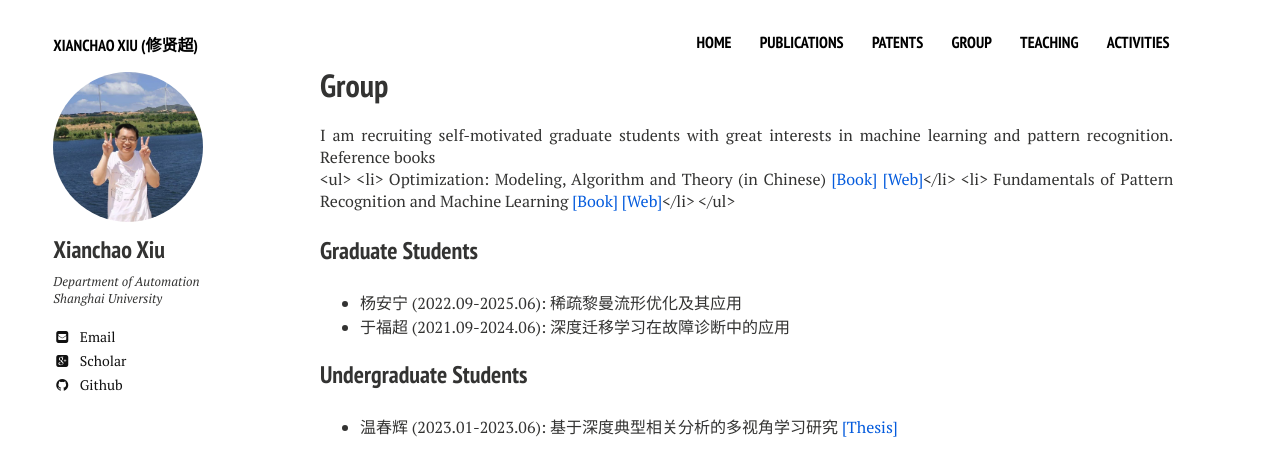
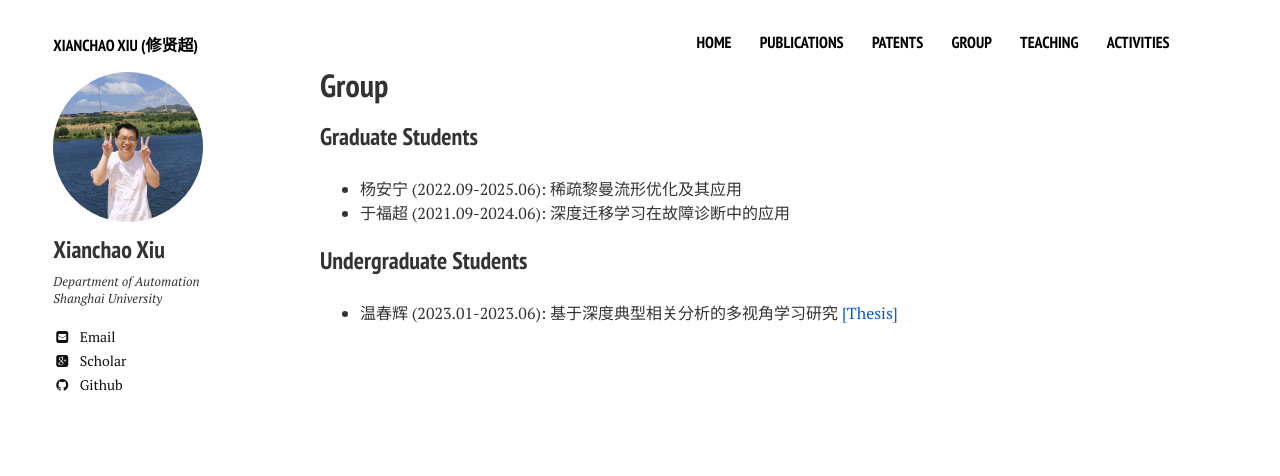
Before and after one commit to xianchaoxiu/xianchaoxiu.github.io, a Jekyll site: the page built from group/index.md, in a window 1280 px wide. Shown: the top 476 px of the page. Built offline with Jekyll 4.4.1, drawn with Linux system fonts in a browser that asks for light colours; nearby versions of some CDN libraries.

Commit message:
Update index.md

```diff
--- a/group/index.md
+++ b/group/index.md
@@ -7,11 +7,7 @@ comments: false
 share: false
 ---
 
- I am recruiting self-motivated graduate students with great interests in machine learning and pattern recognition. Reference books
-        <ul>
-        <li> Optimization: Modeling, Algorithm and Theory (in Chinese) <a href="../teaching/OPT.pdf" class="textlink" target="_blank">[Book]</a> <a href="http://faculty.bicmr.pku.edu.cn/~wenzw/optbook.html" class="textlink" target="_blank">[Web]</a></li>
-	<li> Fundamentals of Pattern Recognition and Machine Learning <a href="../teaching/PR.pdf" class="textlink" target="_blank">[Book] </a> <a href="https://braganeto.engr.tamu.edu/book-website/" class="textlink" target="_blank">[Web]</a></li>
-        </ul>
+
 
 ### Graduate Students
 * 杨安宁 (2022.09-2025.06): 稀疏黎曼流形优化及其应用
```
